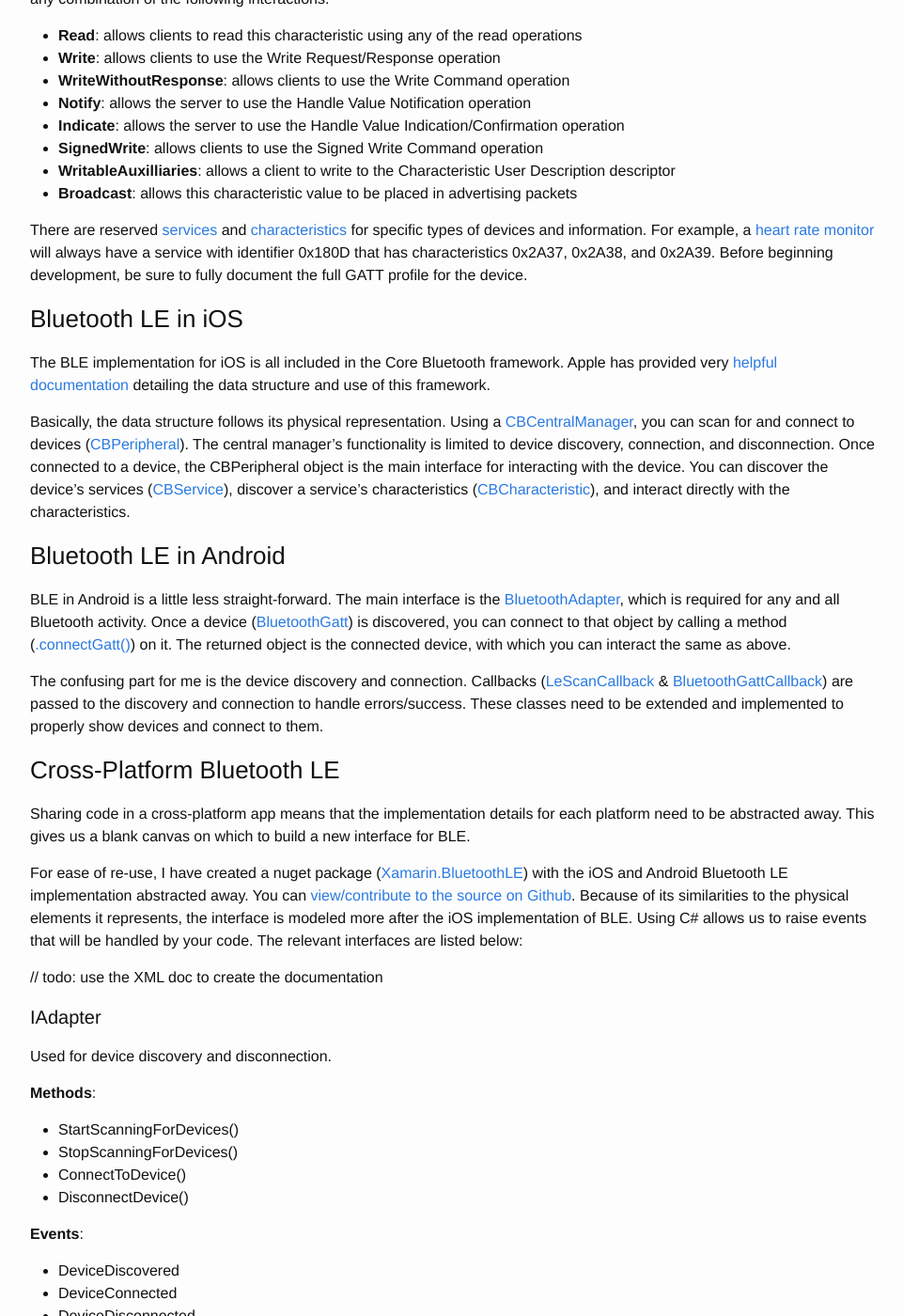
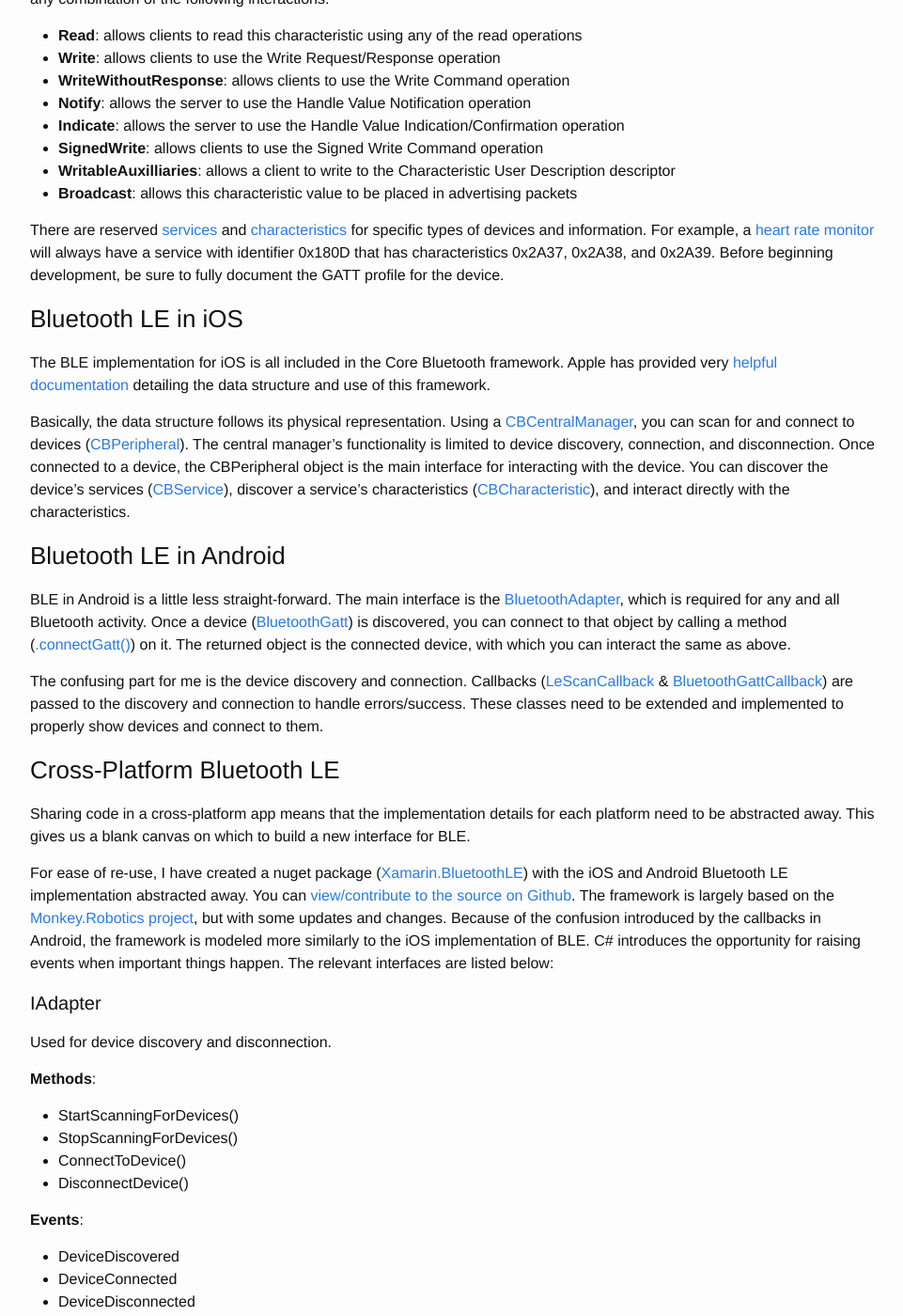
Before and after one commit to tbrushwyler/blog-jekyll, a Jekyll site: the page built from _posts/2016/02/2016-02-11-xamarin-bluetooth-le.markdown, in a window 1280 px wide and 1400 px high, scrolled down 518 px. Shown: the whole window at 94% size, without its empty margins (158-1119 px from the left). Built offline with Jekyll 4.4.1, drawn with Linux system fonts in a browser that asks for light colours; some of the changed text lies outside the part shown.

Commit message:
Added final thoughts paragraph to cross-platform BLE post

```diff
--- a/_posts/2016/02/2016-02-11-xamarin-bluetooth-le.markdown
+++ b/_posts/2016/02/2016-02-11-xamarin-bluetooth-le.markdown
@@ -30,7 +30,7 @@
 - __WritableAuxilliaries__: allows a client to write to the Characteristic User Description descriptor
 - __Broadcast__: allows this characteristic value to be placed in advertising packets
 
-There are reserved [services](https://developer.bluetooth.org/gatt/services/Pages/ServicesHome.aspx){:target="_blank"} and [characteristics](https://developer.bluetooth.org/gatt/characteristics/Pages/CharacteristicsHome.aspx){:target="_blank"} for specific types of devices and information. For example, a [heart rate monitor](https://developer.bluetooth.org/gatt/services/Pages/ServiceViewer.aspx?u=org.bluetooth.service.heart_rate.xml){:target="_blank"} will always have a service with identifier 0x180D that has characteristics 0x2A37, 0x2A38, and 0x2A39. Before beginning development, be sure to fully document the full GATT profile for the device.
+There are reserved [services](https://developer.bluetooth.org/gatt/services/Pages/ServicesHome.aspx){:target="_blank"} and [characteristics](https://developer.bluetooth.org/gatt/characteristics/Pages/CharacteristicsHome.aspx){:target="_blank"} for specific types of devices and information. For example, a [heart rate monitor](https://developer.bluetooth.org/gatt/services/Pages/ServiceViewer.aspx?u=org.bluetooth.service.heart_rate.xml){:target="_blank"} will always have a service with identifier 0x180D that has characteristics 0x2A37, 0x2A38, and 0x2A39. Before beginning development, be sure to fully document the GATT profile for the device.
 
 ### Bluetooth LE in iOS
 
@@ -47,9 +47,7 @@
 
 Sharing code in a cross-platform app means that the implementation details for each platform need to be abstracted away. This gives us a blank canvas on which to build a new interface for BLE.
 
-For ease of re-use, I have created a nuget package ([Xamarin.BluetoothLE](https://www.nuget.org/packages/XamarinBluetoothLE){:target="_blank"}) with the iOS and Android Bluetooth LE implementation abstracted away. You can [view/contribute to the source on Github](https://github.com/tbrushwyler/Xamarin.BluetoothLE){:target="_blank"}. Because of its similarities to the physical elements it represents, the interface is modeled more after the iOS implementation of BLE. Using C# allows us to raise events that will be handled by your code. The relevant interfaces are listed below:
-
-// todo: use the XML doc to create the documentation
+For ease of re-use, I have created a nuget package ([Xamarin.BluetoothLE](https://www.nuget.org/packages/XamarinBluetoothLE){:target="_blank"}) with the iOS and Android Bluetooth LE implementation abstracted away. You can [view/contribute to the source on Github](https://github.com/tbrushwyler/Xamarin.BluetoothLE){:target="_blank"}. The framework is largely based on the [Monkey.Robotics project](https://github.com/xamarin/Monkey.Robotics){:target="_blank"}, but with some updates and changes. Because of the confusion introduced by the callbacks in Android, the framework is modeled more similarly to the iOS implementation of BLE. C# introduces the opportunity for raising events when important things happen. The relevant interfaces are listed below:
 
 #### IAdapter
 
@@ -110,3 +108,6 @@
 __Events__:
 
 - ValueUpdated
+
+### Final Thoughts
+With the incredibly fast growth of the IoT world, Bluetooth (specifically BLE) is a valid option for communication with smart objects. My hope is that this cross-platform library will help app developers to be able to look past the nitty gritty details of BLE implementation and to instead focus on using this technology to create great things.
```
